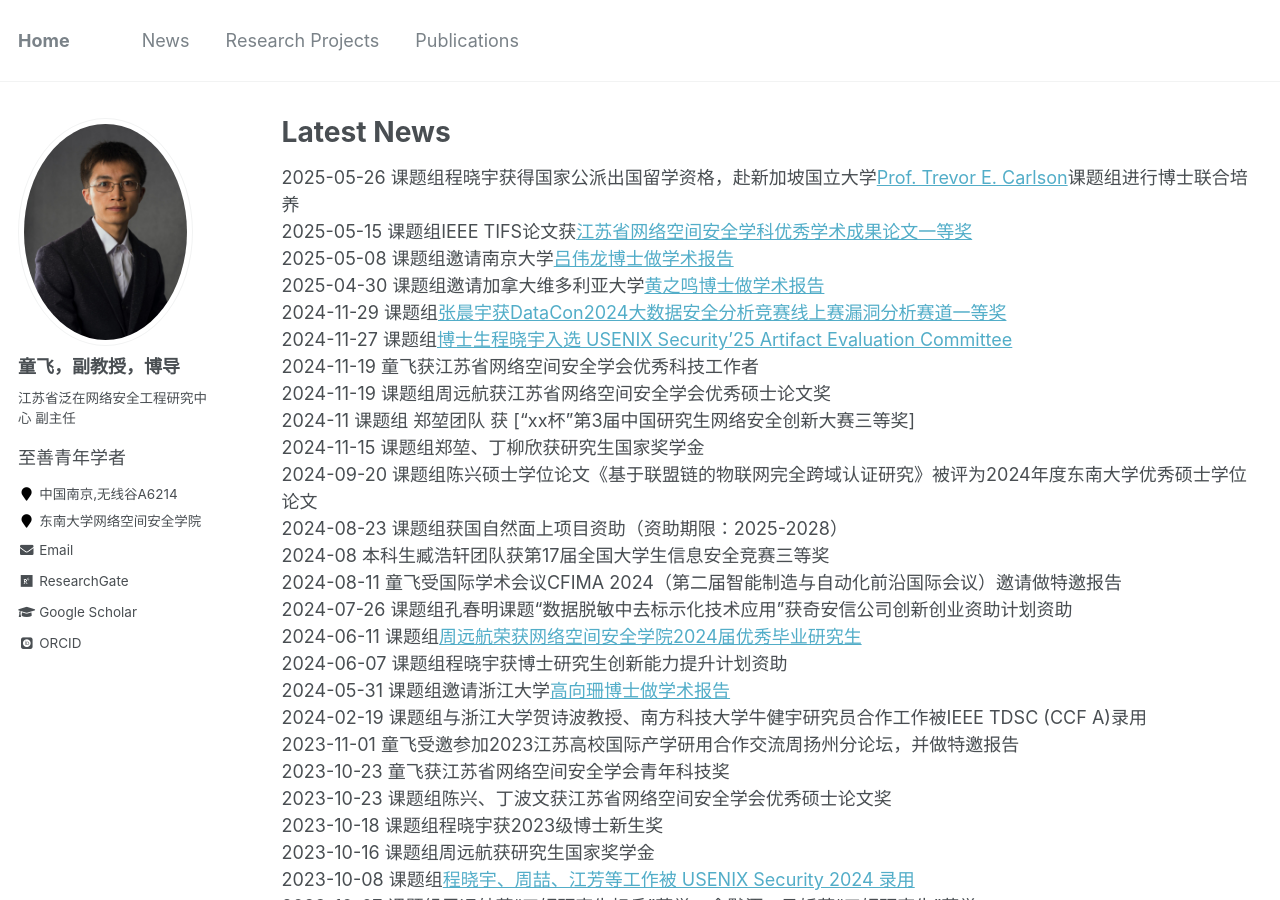
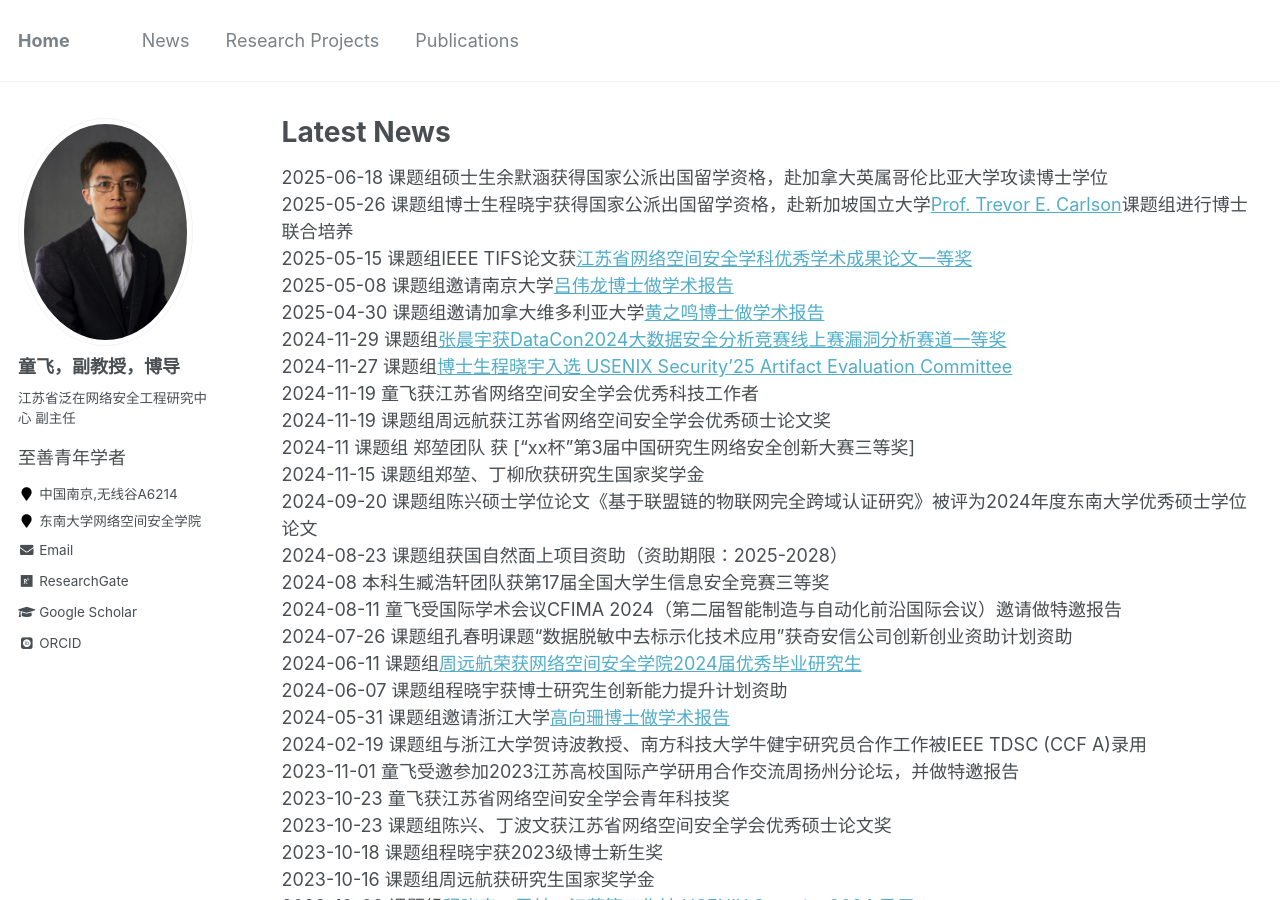
Before and after one commit to fei-tong/fei-tong.github.io, a Jekyll site: the page built from _pages/News.md, in a window 1280 px wide and 900 px high. Built offline with Jekyll 4.4.1, drawn with Linux system fonts in a browser that asks for light colours; some web fonts are replaced.

Commit message:
Update News.md

```diff
--- a/_pages/News.md
+++ b/_pages/News.md
@@ -4,7 +4,8 @@ title: "Latest News"
 permalink: /News/
 author_profile: true
 ---
-2025-05-26 课题组程晓宇获得国家公派出国留学资格，赴新加坡国立大学[Prof. Trevor E. Carlson](https://www.comp.nus.edu.sg/~tcarlson/)课题组进行博士联合培养<br>
+2025-06-18 课题组硕士生余默涵获得国家公派出国留学资格，赴加拿大英属哥伦比亚大学攻读博士学位<br>
+2025-05-26 课题组博士生程晓宇获得国家公派出国留学资格，赴新加坡国立大学[Prof. Trevor E. Carlson](https://www.comp.nus.edu.sg/~tcarlson/)课题组进行博士联合培养<br>
 2025-05-15 课题组IEEE TIFS论文获[江苏省网络空间安全学科优秀学术成果论文一等奖](https://www.jscsa.org.cn/contents/197/500.html)<br>
 2025-05-08 课题组邀请南京大学[吕伟龙博士做学术报告](https://cyber.seu.edu.cn/2025/0506/c20213a526921/page.htm)<br>
 2025-04-30 课题组邀请加拿大维多利亚大学[黄之鸣博士做学术报告](https://cyber.seu.edu.cn/2025/0429/c20213a526630/page.htm)<br>
```
